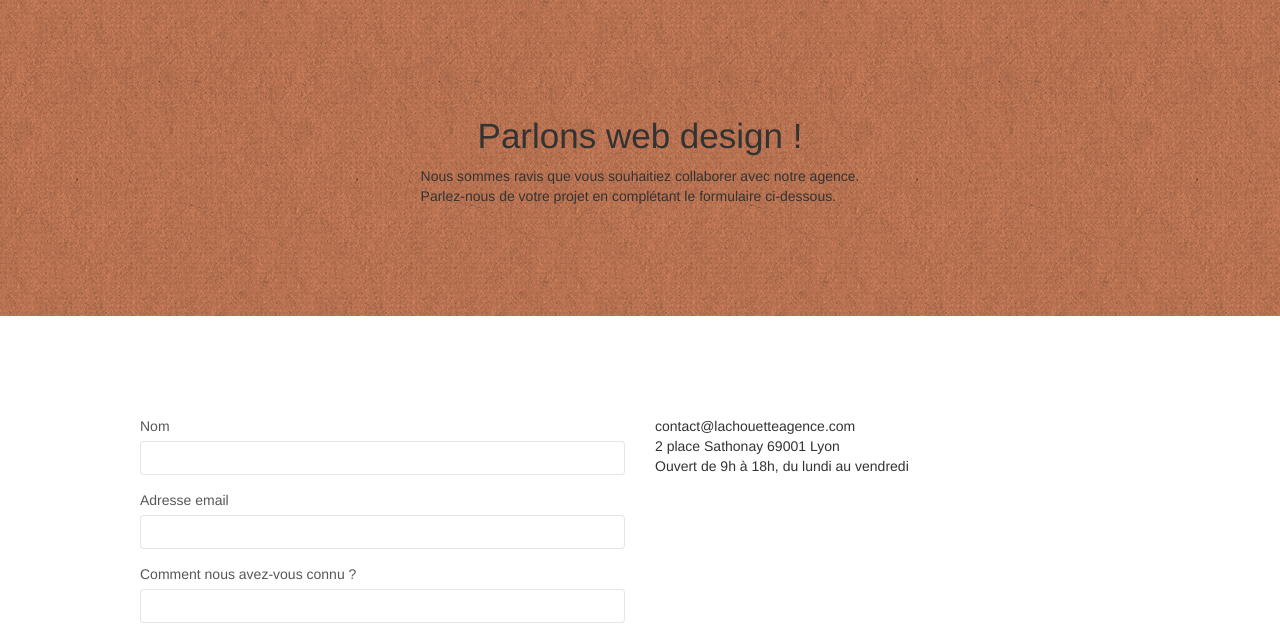
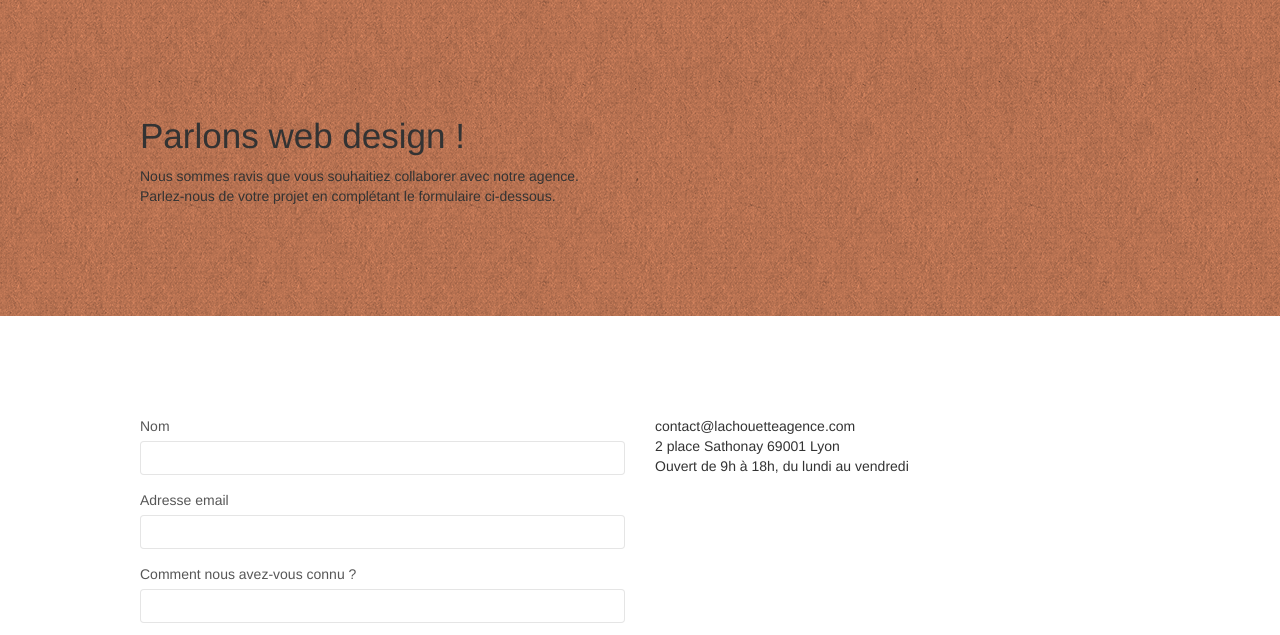
Before and after one commit to TelliMouse/EstelleMaillet_4_10092021, a plain HTML site: page page2.html in a window 1280 px wide. Shown: the part 95-730 px from the top of the page. Drawn offline with nearby package versions, Linux system fonts and the light colour scheme; files that its build step writes are made by us from their sources; a script that the page names is missing.

Commit message:
Rectification couleur et placement des h1 acceuil et page2

```diff
--- a/style.css
+++ b/style.css
@@ -18,19 +18,11 @@
 .p2-h1
 {
     color: #333333;
-    width: 50%;
-    margin-left: 25%;
-    display: flex;
-    justify-content: center;
     font-size: 2.5em;
 }
 .p2-title
 {
     color: #333333;
-    width: 60%;
-    margin-left: 20%;
-    display: flex;
-    justify-content: center;
     font-size: 1em;
 }
 /*Changement couleur address page2 contraste SE0*/
@@ -786,7 +778,7 @@ h3 {
 }
 
 h1 {
-    color: #333333!important;
+    color: #333333;
 }
 
 h4 {
```
